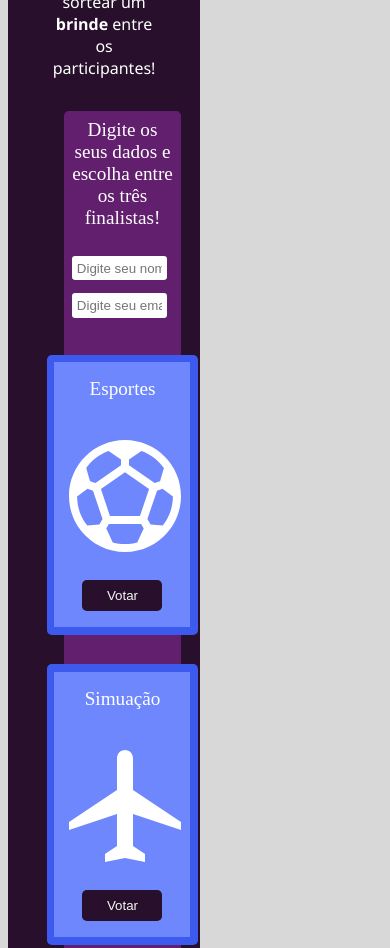
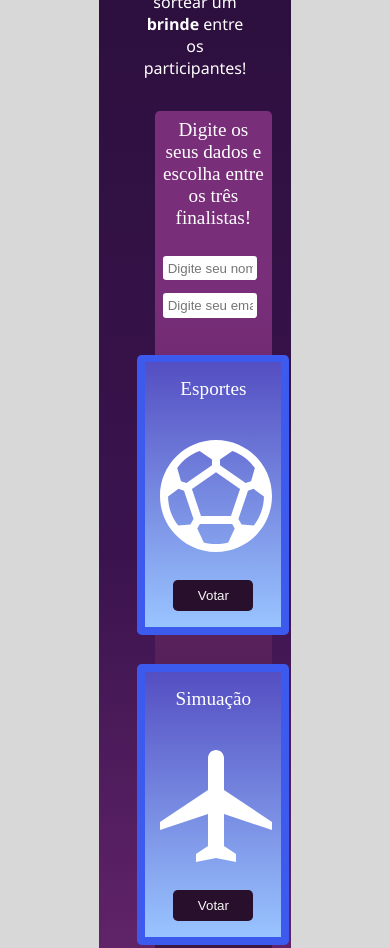
Before and after one commit to JulianaOAguilar/BootcampDevJr-Games-Lovers, a plain HTML site: page index.html in a window 390 px wide. Shown: the part 738-1686 px from the top of the page. Drawn offline with Linux system fonts and the light colour scheme.

Commit message:
Correção alinhamento mobile

```diff
--- a/style.css
+++ b/style.css
@@ -25,7 +25,8 @@ button {
 }
 
 .container {
-    background-color: #280F2C;
+
+    background: linear-gradient(0deg, rgba(121,46,121,1) 8%, rgba(58,19,78,1) 39%, rgba(28,11,42,1) 100%);
     width: 37.5rem;
     border-radius: 0.3125rem;
     margin: auto;
@@ -62,8 +63,8 @@ button {
 
 .forms {
 
-    background-color: #621F6E;
-    width: 90%;
+    background: linear-gradient(180deg, rgba(121,46,121,1) 15%, rgba(28,11,42,1) 100%);
+     width: 90%;
     border-radius: 0.3125rem;
     margin: 1rem;
     display: flex;
@@ -103,9 +104,11 @@ button {
 }
 
     .option {
-        background-color: #6f87fd;
+
         margin: 0.4rem;
         width: 8.5rem;
+        background: rgb(84,78,194);
+background: linear-gradient(180deg, rgba(84,78,194,1) 0%, rgba(153,196,255,1) 100%);
 
 
     }
@@ -124,6 +127,7 @@ button {
         .container {
             margin-left: 0;
           width: 30%;
+          margin: auto;
         }
         .boxes {
             display: flex;
```
